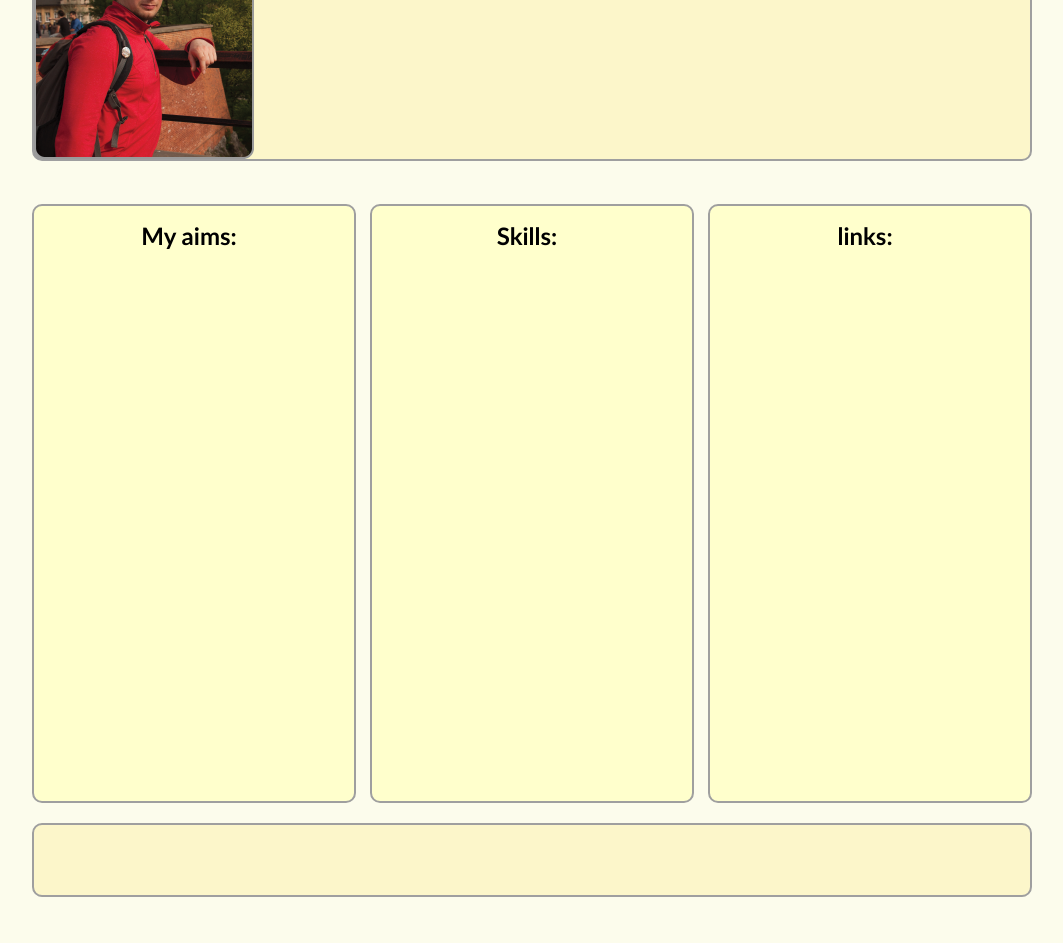
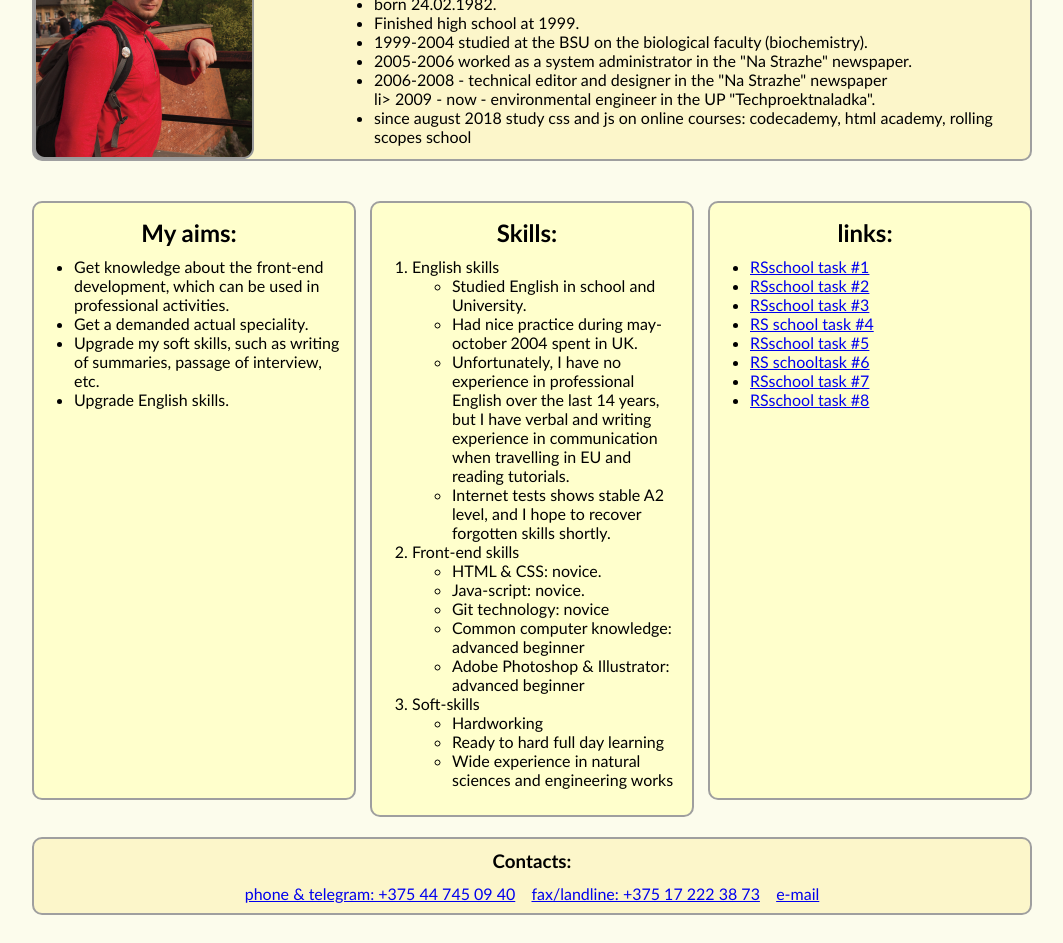
Before and after one commit to yurychajkou/rsschool-codejam1-cv, a plain HTML site: page index.html in a window 1280 px wide. Shown: the part 121-1064 px from the top of the page, without its empty margins (108-1171 px from the left). Drawn offline with Linux system fonts and the light colour scheme.

Commit message:
feat: content to index.html add. All work.

```diff
--- a/index.html
+++ b/index.html
@@ -7,20 +7,95 @@
   </head>
   <body>
     <header>
-      <img class="photo" src="images/yury_chajkou.png" alt="yury chajkou" width="220" height="250" title="yury chajkou"/>
+      <img class="photo" src="images/yury_chajkou.png" alt="yury chajkou"
+      width="220" height="250" title="yury chajkou"/>
+      <h1 class="headline">Yury Chajkou</h1>
+      <h2 class="headline">About me</h2>
+        <ul class="bio">
+          <li>born 24.02.1982.</li>
+          <li>Finished high school at 1999.</li>
+          <li>1999-2004 studied at the BSU on the
+              biological faculty (biochemistry).</li>
+          <li>2005-2006 worked as a system administrator
+               in the "Na Strazhe" newspaper.</li>
+          <li> 2006-2008 - technical editor and designer
+              in the "Na Strazhe" newspaper</li>
+          li> 2009 - now - environmental engineer
+          in the UP "Techproektnaladka".</li>
+          <li>since august 2018 study css and js on online courses: codecademy,
+              html academy, rolling scopes school </li>
+        </ul>
     </header>
     <div class="article">
         <h2 class="headline">My aims:</h2>
-
+        <ul>
+          <li>Gеt knowledge about the front-end development,
+              which can be used in professional activities.</li>
+          <li>Get a demanded actual speciality.</li>
+          <li>Upgrade my soft skills, such as writing of summaries,
+               passage of interview, etc.</li>
+          <li>Upgrade English skills.</li>
+        </ul>
     </div>
     <div class="article">
-        <h2 class="headline">Skills:</h2>
+      <h2 class="headline">Skills:</h2>
+      <ol>
+        <li>English skills</li>
+          <ul>
+            <li>Studied English in school and University.</li>
+            <li>Had nice practice during may-october 2004 spent in UK.</li>
+            <li>Unfortunately, I have no experience in professional
+                English over the last 14 years, but I have verbal and
+                writing experience in communication when travelling in
+                EU and reading tutorials.</li>
+            <li>Internet tests shows stable A2 level, and I hope to
+                recover forgotten skills shortly.</li>
+          </ul>
+        <li>Front-end skills</li>
+          <ul>
+            <li>HTML &#38 CSS: novice.</li>
+            <li>Java-script: novice.</li>
+            <li>Git technology: novice</li>
+            <li>Common computer knowledge: advanced beginner</li>
+            <li>Adobe Photoshop &#38 Illustrator: advanced beginner</li>
+          </ul>
 
+        <li>Soft-skills</li>
+          <ul>
+            <li>Hardworking</li>
+            <li>Ready to hard full day learning</li>
+            <li>Wide experience in natural sciences and engineering works</li>
+          </ul>
+      </ol>
     </div>
     <div class="article">
       <h2 class="headline">links:</h2>
+      <ul>
+        <li><a href="https://github.com/yurychajkou/warmup/blob/master/src/index.js"
+            title="warmup" target="_blank">RSschool task #1</a></li>
+        <li><a href="https://github.com/yurychajkou/love-triangle/blob/master/src/index.js"
+            title="love-triangle" target="_blank">RSschool task #2</a></li>
+        <li><a href="https://github.com/yurychajkou/sorter/blob/master/src/index.js"
+            title="sorter" target="_blank">RSschool task #3</a></li>
+        <li><a href="https://github.com/yurychajkou/quadratic-equation/blob/master/src/index.js"
+            title="quadratic-equation"target="_blank">RS school task #4</a></li>
+        <li><a href="https://github.com/yurychajkou/Money-Exchange/blob/master/src/index.js"
+            title="Money-Exchange" target="_blank">RSschool task #5</a></li>
+        <li><a href="https://github.com/yurychajkou/zeros/blob/master/src/index.js"
+            title="zeros" target="_blank">RS schooltask #6</a></li>
+        <li><a href="https://github.com/yurychajkou/additional_5/blob/master/src/index.js"
+            title="additional 5" target="_blank">RSschool task #7</a></li>
+        <li><a href="https://github.com/yurychajkou/advanced-zeros/blob/master/src/index.js"
+            title="advanced-zeros" target="_blank">RSschool task #8</a></li>
+      </ul>
     </div>
     <footer>
+      <h3 class="headline">Contacts:</h3>
+      <a href="tel:+375447450940">phone &#38 telegram: +375 44 745 09 40</a>
+      <span>&ensp;</span>
+      <a href="tel:+375172227338">fax/landline: +375 17 222 38 73</a>
+      <span>&ensp;</span>
+      <a href="mailto:yuru80@gmail.com">e-mail</a>
     </footer>
   </body>
 </html>
```
